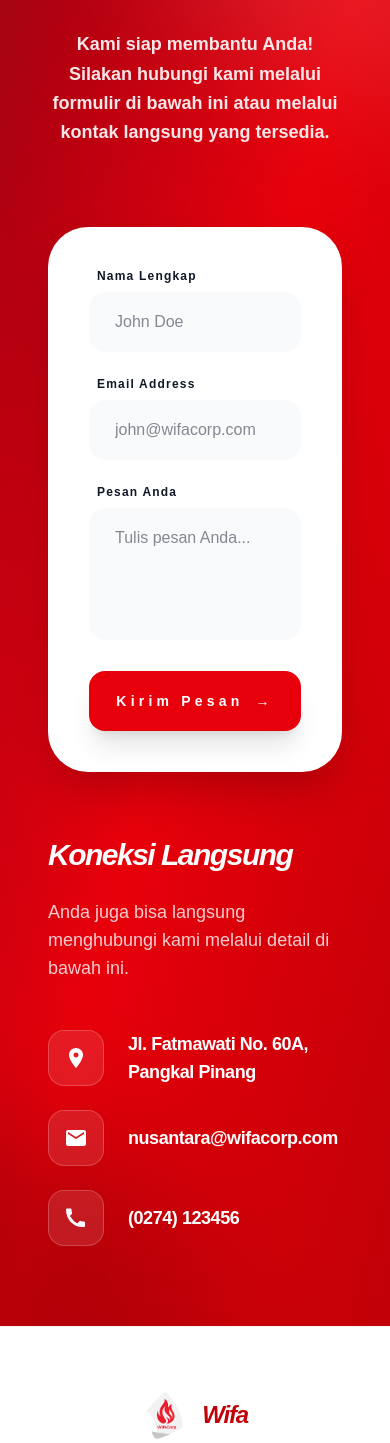
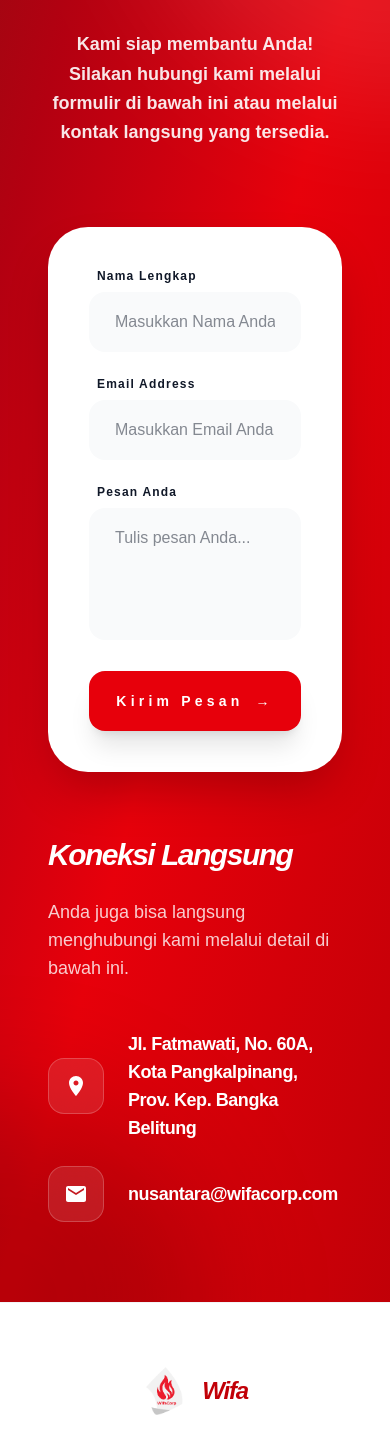
Before and after one commit to cRuu-sh/project-wifacorp, a Next.js app: page / in a window 390 px wide. Shown: the part 7658-9101 px from the top of the page. Built offline with nearby package versions, Linux system fonts and the light colour scheme.

Commit message:
content: update contact section placeholders and remove phone number

```diff
--- a/app/page.tsx
+++ b/app/page.tsx
@@ -354,7 +354,7 @@ export default function Home() {
                     <input
                       type="text"
                       id="name"
-                      placeholder="John Doe"
+                      placeholder="Masukkan Nama Anda"
                       className="w-full px-6 py-4 rounded-2xl bg-gray-50 border-2 border-transparent focus:border-red-600 focus:bg-white focus:outline-none transition-all font-medium text-gray-900"
                     />
                   </div>
@@ -363,7 +363,7 @@ export default function Home() {
                     <input
                       type="email"
                       id="email"
-                      placeholder="john@wifacorp.com"
+                      placeholder="Masukkan Email Anda"
                       className="w-full px-6 py-4 rounded-2xl bg-gray-50 border-2 border-transparent focus:border-red-600 focus:bg-white focus:outline-none transition-all font-medium text-gray-900"
                     />
                   </div>
@@ -404,15 +404,11 @@ export default function Home() {
                 {[
                   {
                     icon: <path d="M12 2C8.13 2 5 5.13 5 9c0 5.25 7 13 7 13s7-7.75 7-13c0-3.87-3.13-7-7-7zm0 9.5c-1.38 0-2.5-1.12-2.5-2.5s1.12-2.5 2.5-2.5 2.5 1.12 2.5 2.5S13.38 11.5 12 11.5z" />,
-                    text: "Jl. Fatmawati No. 60A, Pangkal Pinang"
+                    text: "Jl. Fatmawati, No. 60A, Kota Pangkalpinang, Prov. Kep. Bangka Belitung"
                   },
                   {
                     icon: <path d="M20 4H4c-1.1 0-1.99.9-1.99 2L2 18c0 1.1.9 2 2 2h16c1.1 0 2-.9 2-2V6c0-1.1-.9-2-2-2zm0 4-8 5-8-5V6l8 5 8-5v2z" />,
                     text: "nusantara@wifacorp.com"
-                  },
-                  {
-                    icon: <path d="M6.62 10.79a15.053 15.053 0 006.59 6.59l2.2-2.2a1 1 0 011.05-.24c1.12.37 2.33.57 3.54.57a1 1 0 011 1v3.5a1 1 0 01-1 1C10.07 22 2 13.93 2 3.5a1 1 0 011-1H6.5a1 1 0 011 1c0 1.21.2 2.42.57 3.54a1 1 0 01-.25 1.05l-2.2 2.2z" />,
-                    text: "(0274) 123456"
                   }
                 ].map((item, idx) => (
                   <div key={idx} className="flex items-center gap-6 group cursor-pointer">
```
